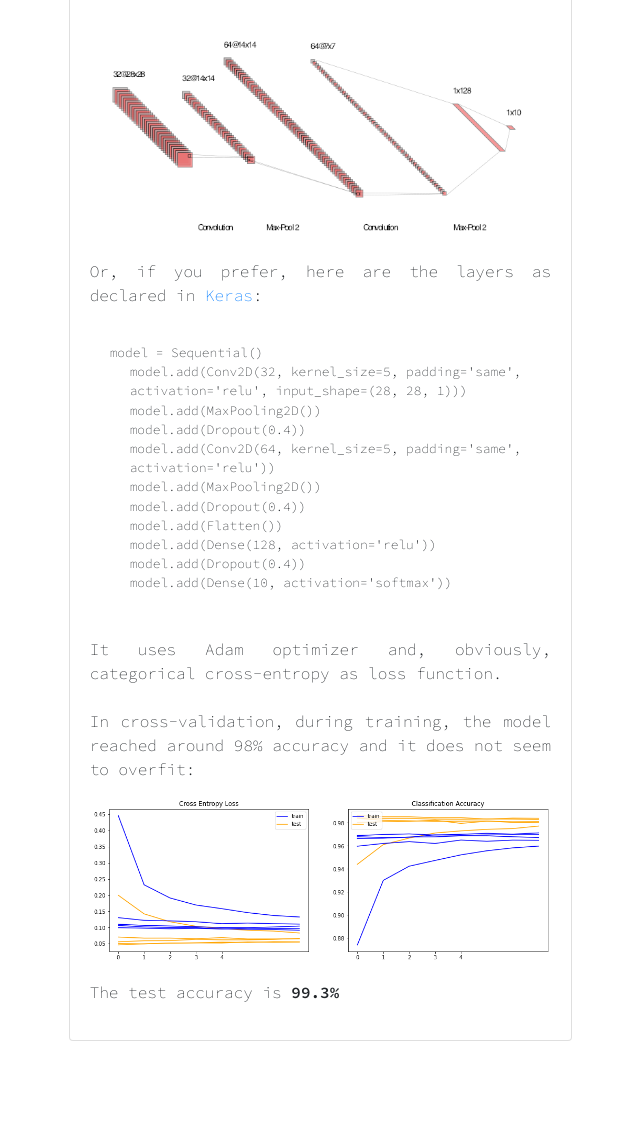
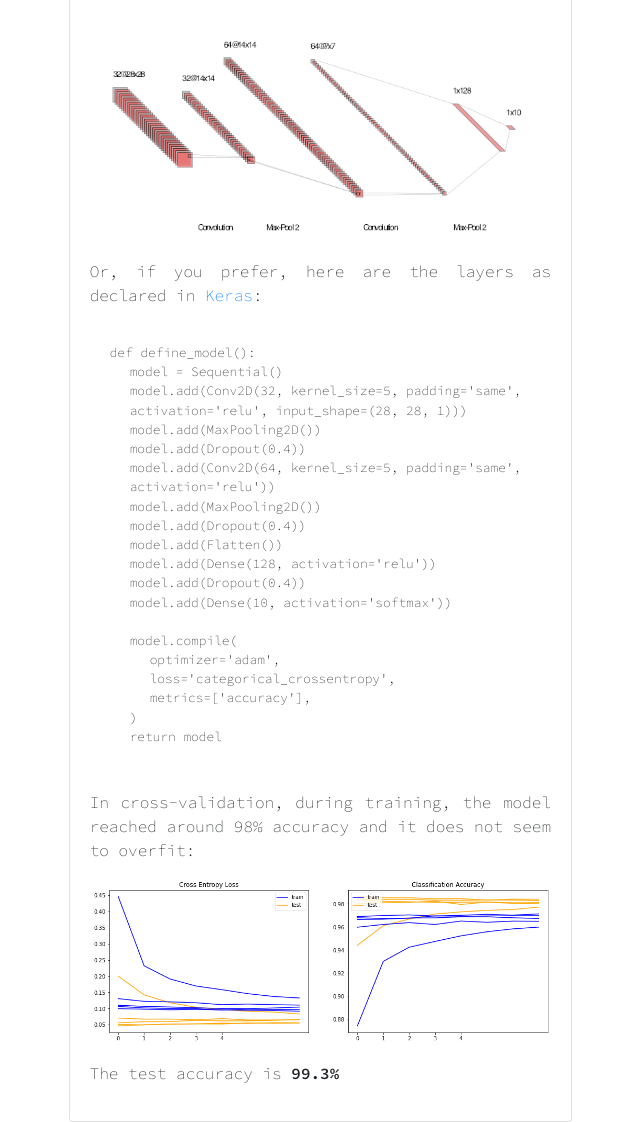
Before and after one commit to FrancescoTamborra/Draw_a_digit, a Flask app: template templates/index.html in a window 1280 px wide, after a click on "More about the model". Shown: the part 752-1874 px from the top of the page, without its empty margins (53-693 px from the left). Before the commit the page ends 1793 px from the top, so only its background shows below. Run offline with Flask 2, Linux system fonts and the light colour scheme; the template is opened without the code that fills it, so the values that code supplies are empty; some libraries are stand-ins or nearby versions.

Commit message:
.gitignore and screenshot

```diff
--- a/static/css/style.css
+++ b/static/css/style.css
@@ -49,6 +49,12 @@ a {
   margin-top: 0;
 }
 
+.dbtab {
+  margin-left: 40px !important;
+  margin-bottom: 0;
+  margin-top: 0;
+}
+
 .bold {
   font-weight: 600 !important;
 }
--- a/templates/index.html
+++ b/templates/index.html
@@ -73,7 +73,8 @@
               <p> Or, if you prefer, here are the layers as declared in <a href='https://keras.io/' >Keras</a>: </p>
               <div class'card'>
                 <div class='card-body text-left code'>
-                  <p class='mb-0'> model = Sequential() </p>
+                  <p class='mb-0'> def define_model(): </p>
+                  <p class='tab'> model = Sequential() </p>
                   <p class='tab'>  model.add(Conv2D(32, kernel_size=5, padding='same', activation='relu', input_shape=(28, 28, 1))) </p>
                   <p class='tab'>  model.add(MaxPooling2D()) </p>
                   <p class='tab'>  model.add(Dropout(0.4)) </p>
@@ -84,11 +85,15 @@
                   <p class='tab'>  model.add(Dense(128, activation='relu')) </p>
                   <p class='tab'>  model.add(Dropout(0.4)) </p>
                   <p class='tab'>  model.add(Dense(10, activation='softmax')) </p>
+                  <br>
+                  <p class='tab'> model.compile( </p>
+                  <p class='dbtab'>       optimizer='adam', </p>
+                  <p class='dbtab'>       loss='categorical_crossentropy', </p>
+                  <p class='dbtab'>       metrics=['accuracy'], </p>
+                  <p class='tab'>   ) </p>
+                  <p class='tab'> return model </p>
                 </div>
               </div>
-              <br>
-              It uses Adam optimizer and, obviously, categorical cross-entropy as loss function.
-              <br>
               <br>
               In cross-validation, during training, the model reached around 98%
               accuracy and it does not seem to overfit:
@@ -105,7 +110,7 @@
             <div class="card card-body text-justify">
               <p> The app is developped using <a href='https://flask.palletsprojects.com/en/1.1.x/'>Flask</a> and it makes
               extensive use of JavaScript. </p>
-              <p> It is responsive (really good looking !) and it supports touch screens. </p>
+              <p> It is responsive, really good looking (!) and it supports touch screens. </p>
               <p> The histogram is made with <a href='https://www.chartjs.org/'>Chart.js</a>,
                 a very nice tool I discoverd on the occasion.  </p>
               <p> Before calling the classifier, the drawn digit is inverted, recentered and downscaled
```
Also changed, not shown: model/CNN.py (+7 -4 lines), static/images/screenshot_home.png (added), 1 other file.
